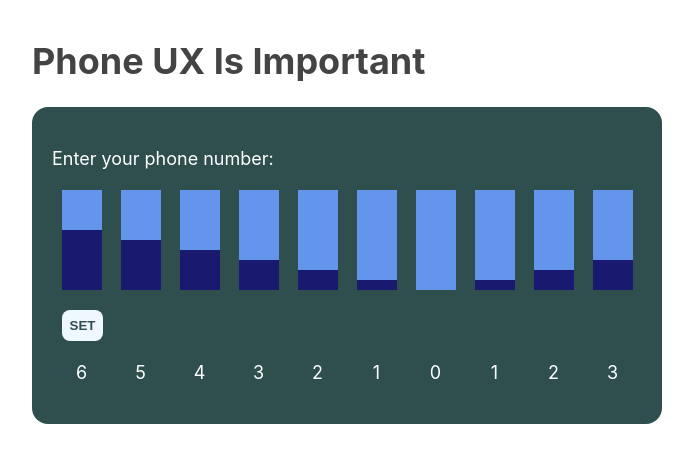
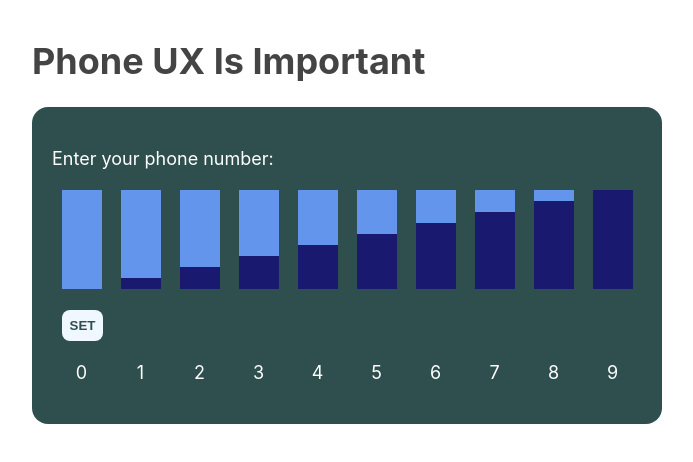
Before and after one commit to abrahampost/bad-phone-input-ui, a React (Vite) app: page / in a window 1280 px wide. Shown: the top 462 px of the page, without its empty margins (293-986 px from the left). Built offline with nearby package versions, Linux system fonts and the light colour scheme.

Commit message:
Minor refactor

```diff
--- a/src/App.css
+++ b/src/App.css
@@ -6,11 +6,6 @@
     color: white;
     padding: 20px;
     border-radius: 16px;
-
-    .phone-number__selector {
-        display: flex;
-        justify-content: space-between;
-        align-items: flex-start;
 }
 
 button {
@@ -22,4 +17,3 @@
     padding: 8px;
     cursor: pointer;
 }
-}
--- a/src/App.tsx
+++ b/src/App.tsx
@@ -1,56 +1,11 @@
-import { useState } from 'react';
 import './App.css'
-import NumberSlider from './components/NumberSlider'
-
-type NullableNum = number | null;
-
+import NumberSliders from './components/NumberSliders'
 function App() {
-
-  const [ number, setNumber ] = useState<NullableNum[]>([null, null, null, null, null, null, null, null, null, null]);
-  const finished = number.every((val) => val !== null);
-
-  const [ currentIndex, setCurrentIndex ] = useState(0);
-  const numberSliderCallback = (index: number) => (val: number) => {
-    setNumber((prev) => {
-      const next = [...prev];
-      next[index] = val;
-      return next;
-    });
-    setCurrentIndex(index => index + 1);
-  }
-
-  const numberSliders = [];
-  for (let i = 0; i < 10; i++) {
-    numberSliders.push(
-      <NumberSlider
-        seed={i * 10}
-        key={i}
-        value={number[i]}
-        selecting={i === currentIndex}
-        onChange={numberSliderCallback(i)}
-      />
-    );
-  }
 
   return (
     <>
       <h1>Phone UX Is Important</h1>
-      <div className="phone-number">
-        <p>Enter your phone number:</p>
-        <div className='phone-number__selector'>
-          { numberSliders}
-        </div>
-        { finished && <>
-          <p>Phone number: {number.join('')}</p>
-          <p>Is this your number?</p>
-          <button onClick={() => {
-            setNumber([null, null, null, null, null, null, null, null, null, null]);
-            setCurrentIndex(0);
-          }}>No</button>
-          </>
-        }
-      </div>
-
+      <NumberSliders />
     </>
   )
 }
--- a/src/components/NumberSlider.css
+++ b/src/components/NumberSlider.css
@@ -1,3 +1,9 @@
+.number-sliders {
+    display: flex;
+    justify-content: space-between;
+    align-items: flex-start;
+}
+
 .number-slider {
     position: relative;
     padding-top: 120px;
@@ -9,7 +15,7 @@
 .number-slider__outer {
     position: relative;
     top: 0;
-    height: 100px;
+    height: 99px;
     width: 100%;
 
     background-color: cornflowerblue;
--- a/src/components/NumberSlider.tsx
+++ b/src/components/NumberSlider.tsx
@@ -16,18 +16,18 @@ function NumberSlider({ value, seed, selecting, onChange }: NumberSliderProps) {
         const interval = setInterval(() => {
             setCurrentVal((prev) => {
                 if (isIncreasing.current) {
-                    if (prev < 100) {
-                        return prev + 10;
+                    if (prev < 99) {
+                        return prev + 11;
                     } else {
                         isIncreasing.current = false;
-                        return prev - 10;
+                        return prev - 11;
                     }
                 } else {
                     if (prev > 0) {
-                        return prev - 10;
+                        return prev - 11;
                     } else {
                         isIncreasing.current = true;
-                        return prev + 10;
+                        return prev + 11;
                     }
                 }
             });
@@ -41,11 +41,11 @@ function NumberSlider({ value, seed, selecting, onChange }: NumberSliderProps) {
                 <div
                     className="number-slider__inner"
                     style={{
-                        height: `${value ? value * 10 : currentVal}%`
+                        height: `${value ? value * 11 : currentVal}px`
                     }}></div>
             </div>
-            { <button style={{visibility: (value || !selecting) ? 'hidden' : 'unset'}} onClick={onChange.bind(null, currentVal / 10)}>SET</button> }
-            { <p>{value || currentVal / 10}</p> }
+            { <button style={{visibility: (value || !selecting) ? 'hidden' : 'unset'}} onClick={onChange.bind(null, currentVal / 11)}>SET</button> }
+            { <p>{value || currentVal / 11}</p> }
         </div>
     );
 
--- /dev/null
+++ b/src/components/NumberSliders.tsx
@@ -0,0 +1,50 @@
+import { useState } from "react";
+import NumberSlider from "./NumberSlider";
+
+type NullableNum = number | null;
+
+export default function NumberSliders() {
+    const [ number, setNumber ] = useState<NullableNum[]>([null, null, null, null, null, null, null, null, null, null]);
+  const finished = number.every((val) => val !== null);
+
+  const [ currentIndex, setCurrentIndex ] = useState(0);
+  const numberSliderCallback = (index: number) => (val: number) => {
+    setNumber((prev) => {
+      const next = [...prev];
+      next[index] = val;
+      return next;
+    });
+    setCurrentIndex(index => index + 1);
+  }
+
+  const numberSliders = [];
+  for (let i = 0; i < 10; i++) {
+    numberSliders.push(
+      <NumberSlider
+        seed={i * 11}
+        key={i}
+        value={number[i]}
+        selecting={i === currentIndex}
+        onChange={numberSliderCallback(i)}
+      />
+    );
+  }
+
+  return (
+      <div className="phone-number">
+        <p>Enter your phone number:</p>
+        <div className='number-sliders'>
+          { numberSliders}
+        </div>
+        { finished && <>
+          <p>Phone number: {number.join('')}</p>
+          <p>Is this your number?</p>
+          <button onClick={() => {
+              setNumber([null, null, null, null, null, null, null, null, null, null]);
+              setCurrentIndex(0);
+            }}>No</button>
+          </>
+        }
+      </div>
+    )
+}
```
Lines whose indentation alone changed are shown as unchanged.
